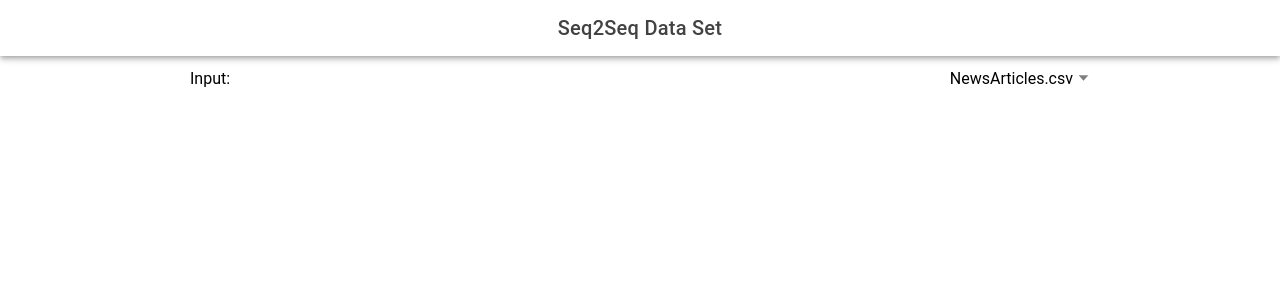
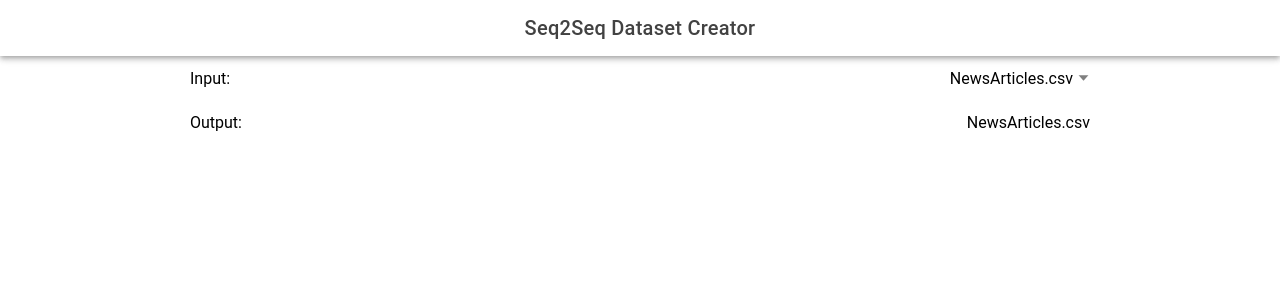
Before and after one commit to michaelcalvinwood/seqtoseq-dataset-creator, a React (Vite) app: page /home in a window 1280 px wide. Shown: the top 300 px of the page. Built offline with nearby package versions, Linux system fonts and the light colour scheme.

Commit message:
added text input for output file

```diff
--- a/src/pages/Home.scss
+++ b/src/pages/Home.scss
@@ -10,4 +10,8 @@
     &__title {
         text-align: center;
     }
+
+    &__output {
+        text-align: right;
+    }
 }
--- a/src/pages/Home.tsx
+++ b/src/pages/Home.tsx
@@ -1,4 +1,4 @@
-import { IonContent, IonHeader, IonPage, IonSelect, IonSelectOption, IonTitle, IonToolbar } from '@ionic/react';
+import { IonContent, IonHeader, IonInput, IonPage, IonSelect, IonSelectOption, IonTitle, IonToolbar } from '@ionic/react';
 import ExploreContainer from '../components/ExploreContainer';
 import NewsArticles from '../'
 import './Home.scss';
@@ -6,7 +6,6 @@ import { useState } from 'react';
 
 
 const Home: React.FC = () => {
-  const [input, setInput] = useState('NewsArticles')
 
   const processNewsArticles = () => {
 
@@ -22,11 +21,15 @@ const Home: React.FC = () => {
     }
   ]
 
+  const [input, setInput] = useState(inputs[0].value)
+  const [output, setOutput] = useState(inputs[0].name)
+
+
   return (
     <IonPage className='Home'>
       <IonHeader>
         <IonToolbar>
-          <IonTitle className='Home__title'>Seq2Seq Data Set</IonTitle>
+          <IonTitle className='Home__title'>Seq2Seq Dataset Creator</IonTitle>
         </IonToolbar>
       </IonHeader>
       <IonContent fullscreen>
@@ -40,6 +43,7 @@ const Home: React.FC = () => {
 
             }
             </IonSelect>
+            <IonInput className='Home__output' label="Output:" value={output} onIonInput={(e) => setOutput(e.detail.value)}/>
         </div>
       </IonContent>
     </IonPage>
```
